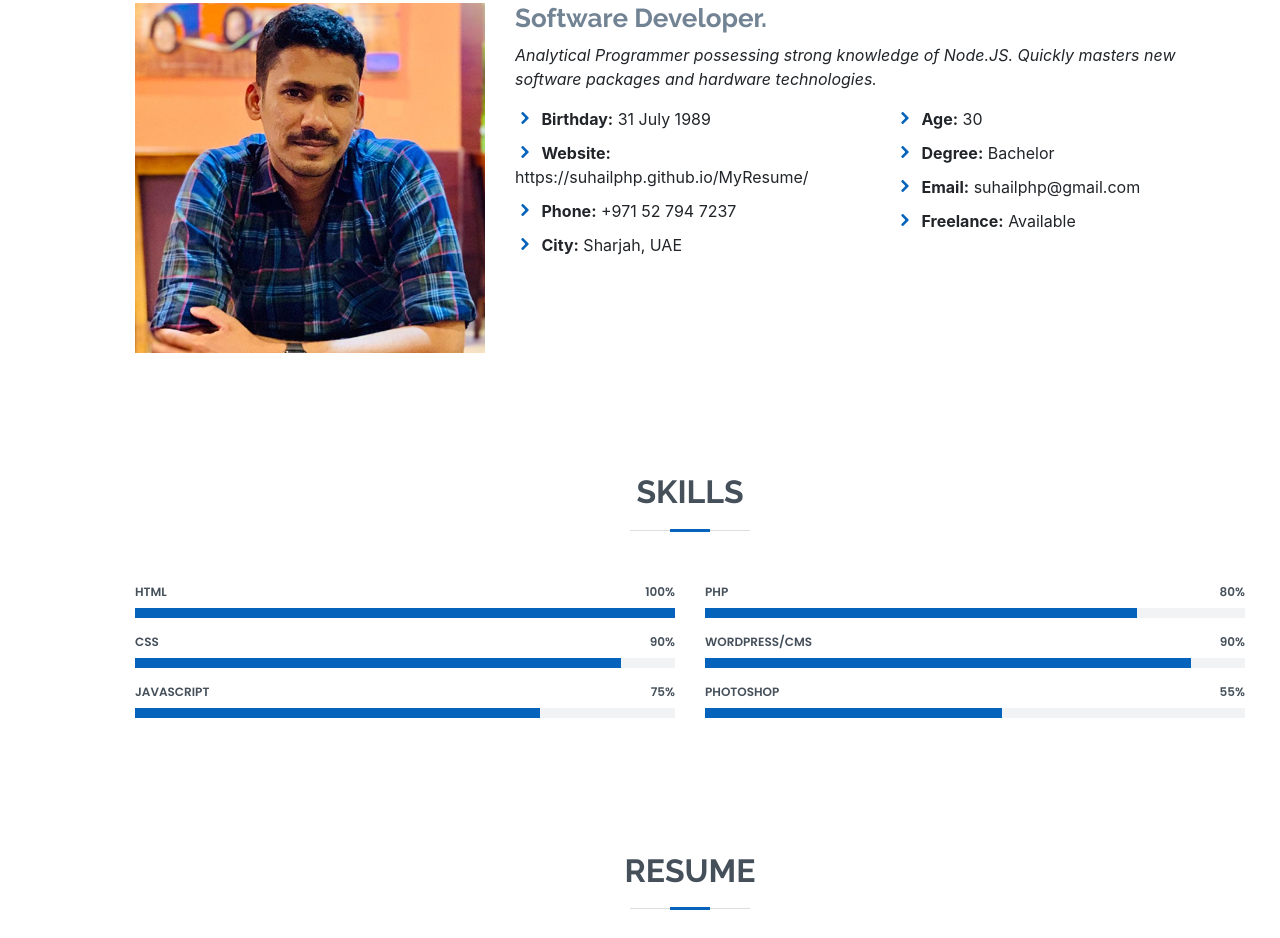
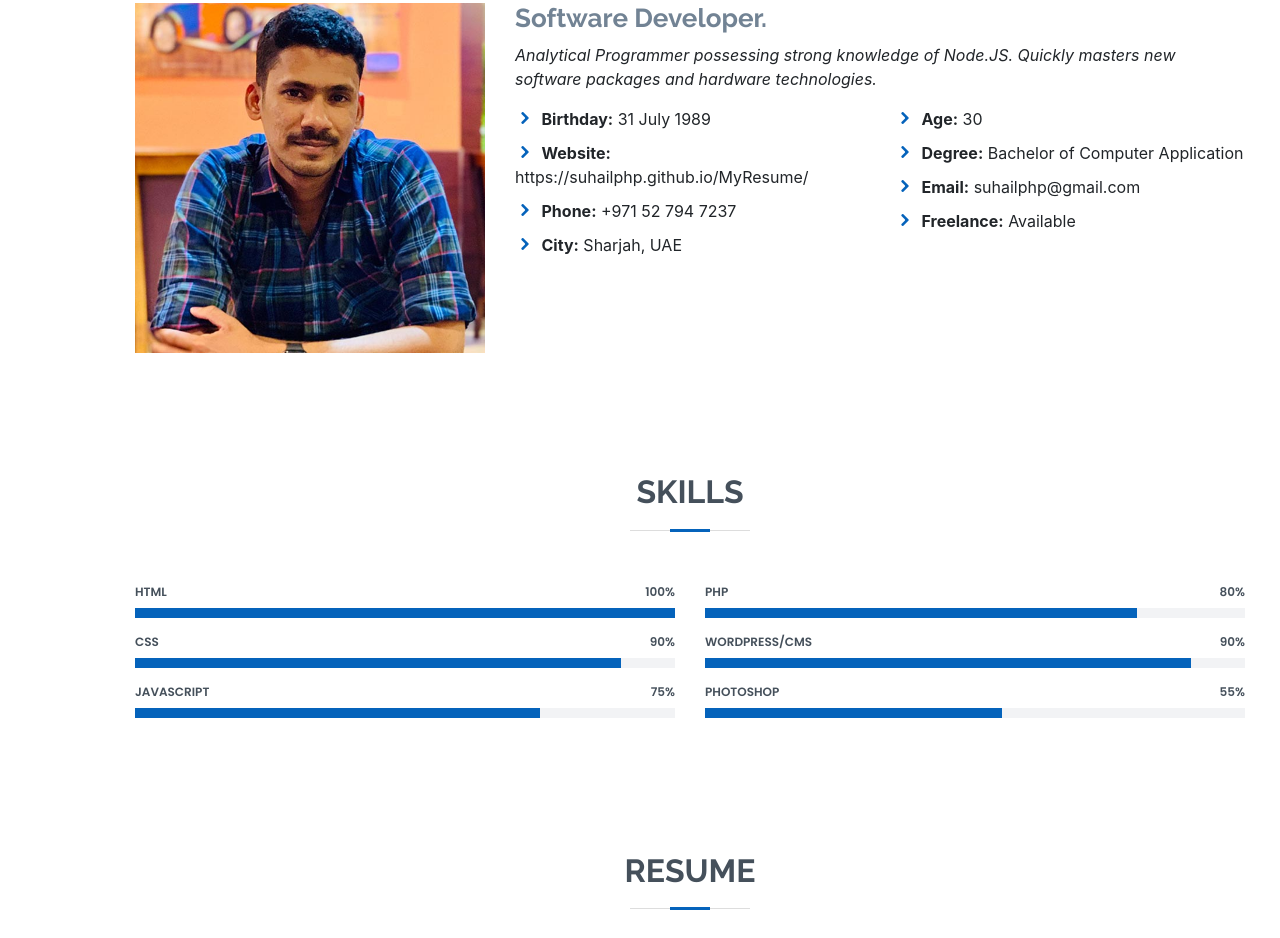
Before and after one commit to suhailphp/MyResume, a website with bundled scripts: page index.html in a window 1280 px wide. Shown: the part 1013-1951 px from the top of the page. Built offline with nearby package versions, Linux system fonts and the light colour scheme.

Commit message:
Digree updated

```diff
--- a/index.html
+++ b/index.html
@@ -95,7 +95,7 @@
               <div class="col-lg-6">
                 <ul>
                   <li><i class="icofont-rounded-right"></i> <strong>Age:</strong> 30</li>
-                  <li><i class="icofont-rounded-right"></i> <strong>Degree:</strong> Bachelor</li>
+                  <li><i class="icofont-rounded-right"></i> <strong>Degree:</strong> Bachelor of Computer Application</li>
                   <li><i class="icofont-rounded-right"></i> <strong>Email:</strong> suhailphp@gmail.com</li>
                   <li><i class="icofont-rounded-right"></i> <strong>Freelance:</strong> Available</li>
                 </ul>
```
